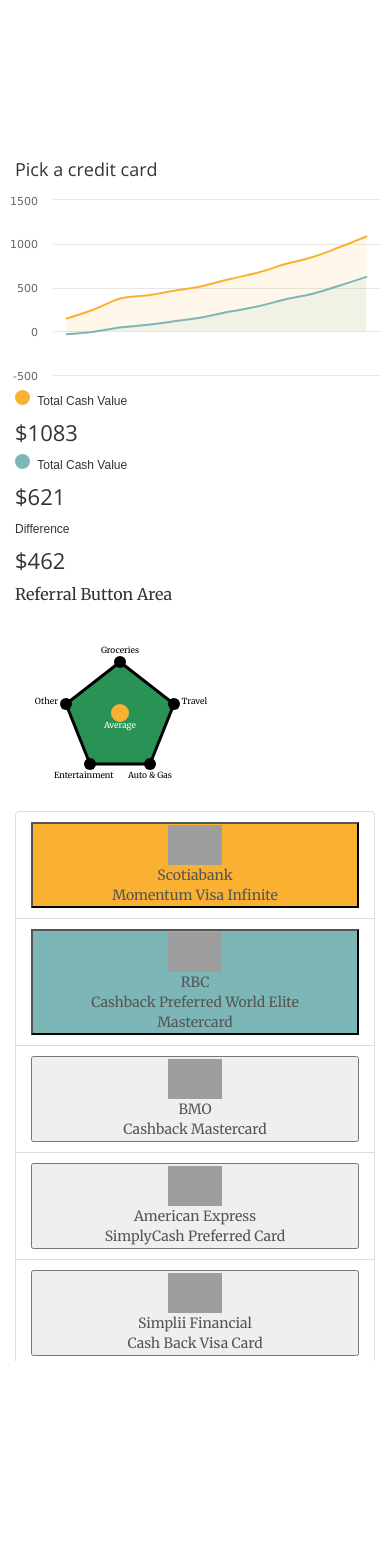
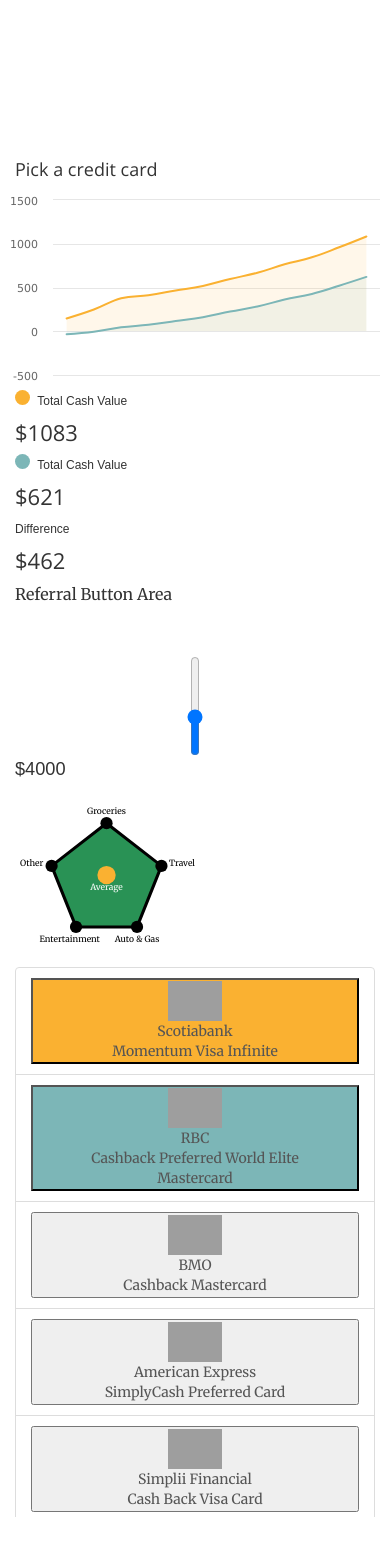
Before and after one commit to arsalansids/plata-landing, a Jekyll site: the page built from credit-card-calculator.html, in a window 390 px wide, cut to the strip 0-1932 px from the top of the page. Shown: the top 1556 px of the strip. Built offline with Jekyll 4.4.1, drawn with Linux system fonts in a browser that asks for light colours; grey boxes are pictures that could not be loaded.

Commit message:
can now adjust spend

```diff
--- a/_includes/credit/credit-card-chart.html
+++ b/_includes/credit/credit-card-chart.html
@@ -1,5 +1,5 @@
 <div class="credit-card-calc-container">
-    <div class="col-lg-9 col-md-9 calc-comparison-container">
+    <div class="col-lg-9 col-md-9 col-sm-9 calc-comparison-container">
         <div class="row">
             <div class="col-lg-6 col-md-6">
                 <h4>Pick a credit card</h4>
@@ -16,7 +16,7 @@
                 </div>
                 <h4 class="account-value-chart" id="cash-value-1"></h4>
             </div>
-            <div class="chart-info col-lg-4  col-md-4 col-sm-4">
+            <div class="chart-info col-lg-4 col-md-4 col-sm-4">
                 <div>
                     <span class="circle-chart" style="background-color: #7CB6B7;"></span>
                     <p class="account-detail-chart">Total Cash Value</p>
@@ -36,9 +36,16 @@
             </div>
         </div>
     </div>
-    <div class="col-lg-3 col-md-3">
-        <div class="container">
-            <svg viewBox="-50 -50 300 300" width="180" height="180">
+    <div class="col-lg-3 col-md-3 col-sm-3">
+        <div class="row">
+            <div class="col-sm-2 col-md-2">
+                <div class="range-slider">
+                    <input class="input-range" orient="vertical" type="range" step="100" value="4000" min="500" max="10000">
+                    <span class="range-value"></span>
+                </div>
+            </div>
+            <div class="col-sm-10 col-md-10">
+                <svg viewBox="-50 -50 295 280" width="180" height="180">
                     <polygon points="100,10 190,80 150,180 50,180 10,80"
                              style="fill:#299255;stroke:black;stroke-width:5;" />
                     <circle id="grocery_corner" cx="100" cy="10" r="10" fill="black" style="pointer-events: all; padding: 50px;" />
@@ -55,6 +62,7 @@
                     <text x="100" y="120" text-anchor="middle" font-size="14" fill="white">Average</text>
                 </svg>
             </div>
+        </div>
         <!-- Banks List Section -->
         <div id="credit-card-products-list" class="list-group" style="height: 550px; overflow-y: scroll;"></div>
     </div>
--- a/_sass/_base.scss
+++ b/_sass/_base.scss
@@ -453,3 +453,39 @@
   .active-secondary {
     background-color: #7CB6B7;
   }
+
+// Slider
+* {
+    -webkit-box-sizing: border-box;
+    -moz-box-sizing: border-box;
+    box-sizing: border-box;
+  }
+
+.range-slider {
+    margin-top: 30px;
+    // Slider
+    .input-range {
+        -webkit-appearance: none;
+        height: 100px;
+        border-radius: 5px;
+        background: #ccc;
+        outline: none;
+        writing-mode: bt-lr; /* IE */
+        -webkit-appearance: slider-vertical; /* WebKit */
+    }
+}
+
+// Firefox Overrides
+::-moz-range-track {
+    background: #ccc;
+    border: 0;
+}
+
+input::-moz-focus-inner {
+    border: 0;
+}
+
+.range-value {
+    font-family: 'DM Sans', sans-serif;
+    font-size: 1.3em;
+}
--- a/js/credit-card-calculator.js
+++ b/js/credit-card-calculator.js
@@ -1,19 +1,24 @@
 // Define the initial cash value
-var annual_spend_avg = 4000*12;
-var monthly_spend_array = [
-  annual_spend_avg*0.09,
-  annual_spend_avg*0.04,
-  annual_spend_avg*0.07,
-  annual_spend_avg*0.04,
-  annual_spend_avg*0.06,
-  annual_spend_avg*0.06,
-  annual_spend_avg*0.09,
-  annual_spend_avg*0.08,
-  annual_spend_avg*0.11,
-  annual_spend_avg*0.09,
-  annual_spend_avg*0.13,
-  annual_spend_avg*0.14
-];
+var monthlyAverageSpend = 4000;
+
+function monthlyAverageSpendArray(monthlyAverageSpend) {
+  return [
+    monthlyAverageSpend * 0.09 * 12,
+    monthlyAverageSpend * 0.04 * 12,
+    monthlyAverageSpend * 0.07 * 12,
+    monthlyAverageSpend * 0.04 * 12,
+    monthlyAverageSpend * 0.06 * 12,
+    monthlyAverageSpend * 0.06 * 12,
+    monthlyAverageSpend * 0.09 * 12,
+    monthlyAverageSpend * 0.08 * 12,
+    monthlyAverageSpend * 0.11 * 12,
+    monthlyAverageSpend * 0.09 * 12,
+    monthlyAverageSpend * 0.13 * 12,
+    monthlyAverageSpend * 0.14 * 12
+  ];
+}
+
+var monthly_spend_array = monthlyAverageSpendArray(monthlyAverageSpend);
 
 function calculateMonthlyCashback(monthly_avg_spend, cashback_rates, persona) {
   var monthly_cashback = 0;
@@ -502,8 +507,6 @@
 
 chartData[0].data = monthlyCashbackPrimary;
 chartData[1].data = monthlyCashbackSecondary;
-var total0 = monthlyCashbackPrimary[monthlyCashbackPrimary.length - 1];
-var total1 = monthlyCashbackSecondary[monthlyCashbackSecondary.length - 1];
 
 // Chart Numbers that update with mouse
 var series0Data = chartData[0].data;
@@ -540,14 +543,16 @@
                 mouseOver: function () {
                     document.getElementById('cash-value-1').innerText = '$ ' + series0Data[this.x].toFixed((0));
                     document.getElementById('cash-value-2').innerText = '$ ' + series1Data[this.x].toFixed((0));
+                    document.getElementById('difference-value').innerText = '$' + Math.abs((series0Data[this.x] - series1Data[this.x]).toFixed((0)));
                 }
             }
         },
         events: {
             mouseOut: function () {
-                document.getElementById('cash-value-1').innerText = '$ ' + total0.toFixed((0));
-                document.getElementById('cash-value-2').innerText = '$ ' + total1.toFixed((0));
-            }
+                document.getElementById('cash-value-1').innerText = '$ ' + series0Data[series0Data.length - 1].toFixed((0));
+                document.getElementById('cash-value-2').innerText = '$ ' + series1Data[series1Data.length - 1].toFixed((0));
+                document.getElementById('difference-value').innerText = '$' + Math.abs((series0Data[series0Data.length - 1] - series1Data[series1Data.length - 1]).toFixed((0)));
+              }
         },
         color: '#90CAF9',
         fillOpacity: 0.1,
@@ -735,3 +740,12 @@
     setSummaryValues();
   });
 });
+
+var range = document.querySelector('.input-range');
+var value = document.querySelector('.range-value');
+
+value.innerText = '$' + range.value;
+range.addEventListener('input', function(){
+  monthly_spend_array = monthlyAverageSpendArray(this.value);
+  value.innerText = '$' + this.value;
+});
```
Lines whose indentation alone changed are shown as unchanged.
